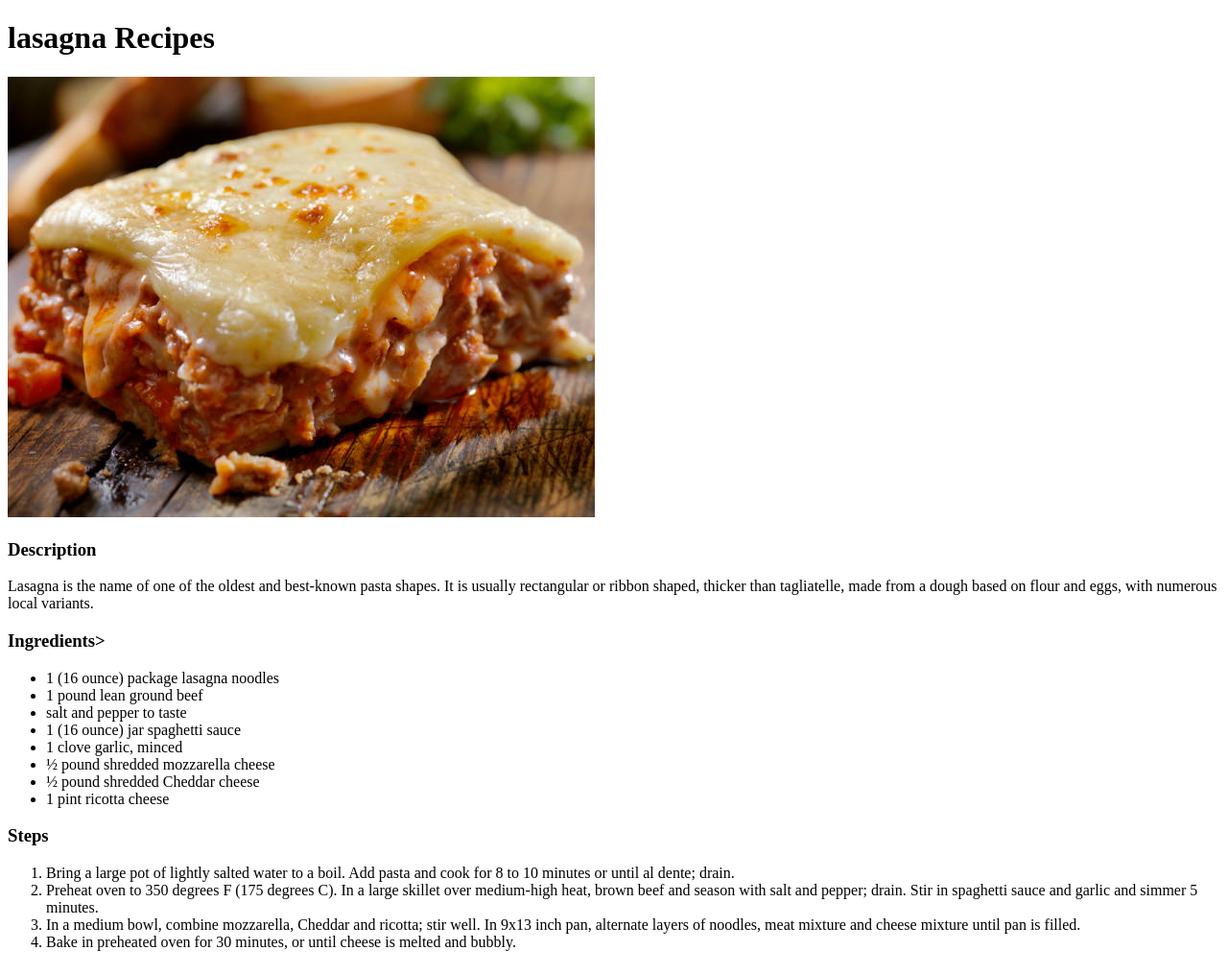
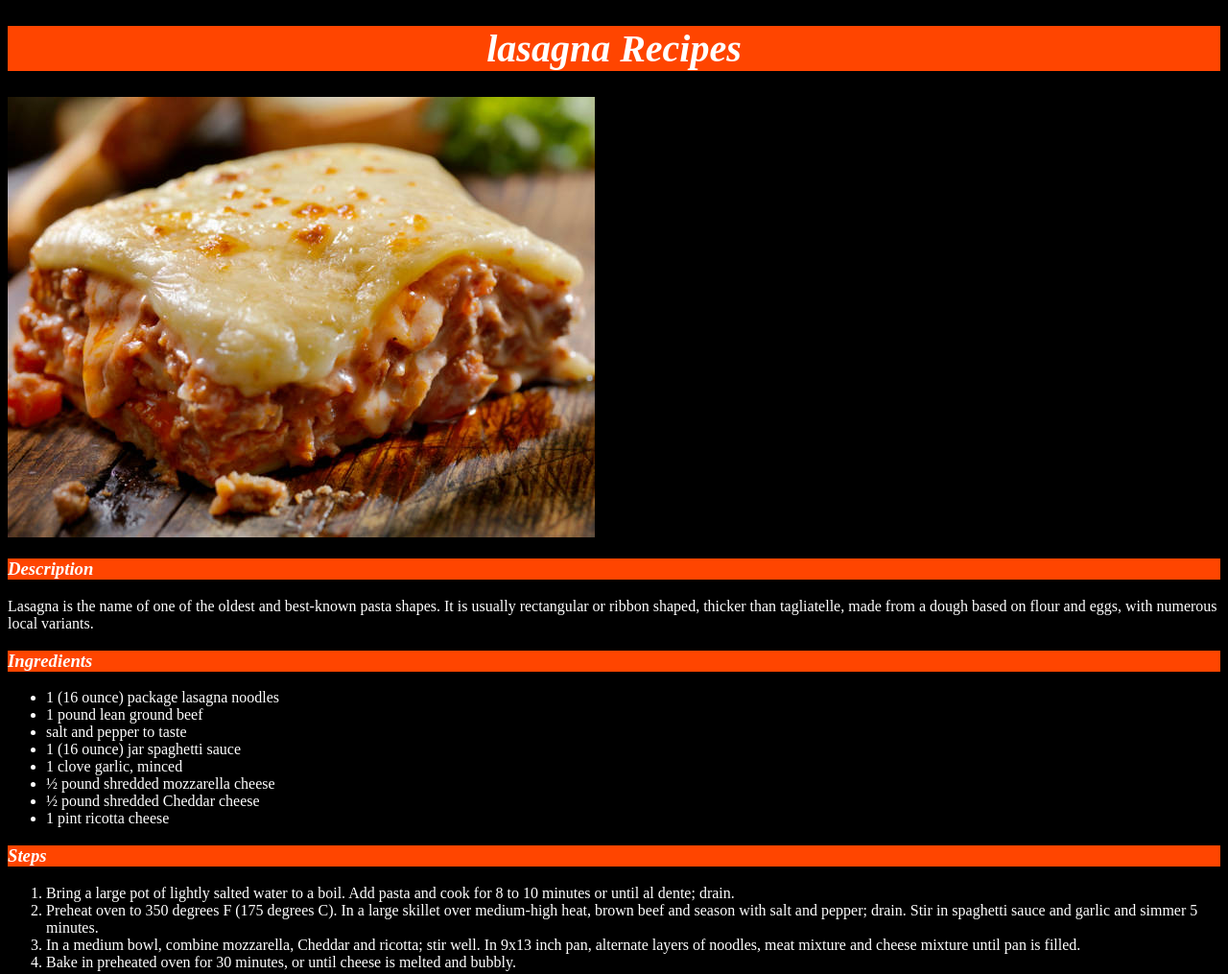
Before and after one commit to Ade179/Odin-recipes, a plain HTML site: page recipes/lasagna.html in a window 1280 px wide. Shown: the whole page at 96% size. Drawn offline with Linux system fonts and the light colour scheme.

Commit message:
polenta.css

```diff
--- a/recipes/lasagna.html
+++ b/recipes/lasagna.html
@@ -3,16 +3,17 @@
     <head>
         <meta charset="UTF-8">
         <title>lasagna!!</title>
+        <link rel="stylesheet" href="style.css">
     </head>
 
     <body>
-        <h1>lasagna Recipes</h1>
+        <h1><em>lasagna Recipes</em></h1>
     <img src="images/lasagna.jpg">
 
-    <h3>Description</h3>
+    <h3><i>Description</i></h3>
     <p>Lasagna is the name of one of the oldest and best-known pasta shapes. It is usually rectangular or ribbon shaped, thicker than tagliatelle, made from a dough based on flour and eggs, with numerous local variants.</p>
 
-    <h3>Ingredients></h3>
+    <h3><em>Ingredients</em></h3>
     <ul>
         <li>1 (16 ounce) package lasagna noodles</li>
         <li>1 pound lean ground beef</li>
@@ -24,7 +25,7 @@
         <li>1 pint ricotta cheese</li>
     </ul>
 
-    <h3>Steps</h3>
+    <h3><em>Steps</em></h3>
     <ol>
         <li>Bring a large pot of lightly salted water to a boil. Add pasta and cook for 8 to 10 minutes or until al dente; drain.</li>
         <li>Preheat oven to 350 degrees F (175 degrees C). In a large skillet over medium-high heat, brown beef and season with salt and pepper; drain. Stir in spaghetti sauce and garlic and simmer 5 minutes.</li>
--- /dev/null
+++ b/recipes/oatmeal.css
@@ -0,0 +1,19 @@
+/* Style.css */
+h3,
+h1{
+    color: white;
+    text-align: center;
+    background-color: gold;
+}
+body{
+    background-color: black;
+}
+img{
+    height; auto;
+    width: 500px;
+}
+ul,
+ol,
+p{
+    color: white;
+}
--- /dev/null
+++ b/recipes/style.css
@@ -0,0 +1,16 @@
+/* Style.css */
+h1{
+    color: white;
+    text-align: center;
+    font-family: Helvetica "Times new roman" sans-serif;
+    font-size:40px;
+    background-color: orangered;
+}
+h3{
+    background-color: orangered;
+    color:white
+}
+body{
+    color:white;
+    background-color: black;
+}
```
Also changed, not shown: recipes/oatmeal-craisin-cookies.html (+4 -3 lines), recipes/polenta.html (+8 -7 lines).
